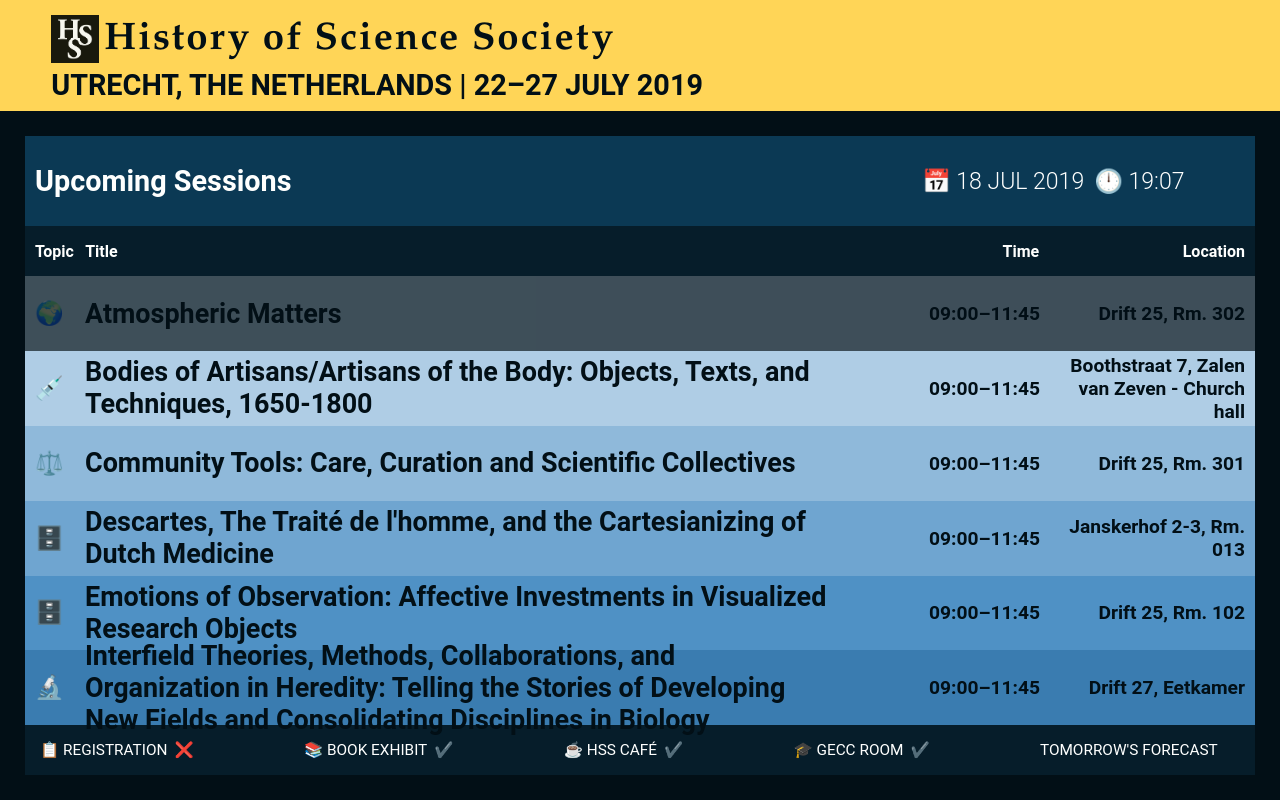
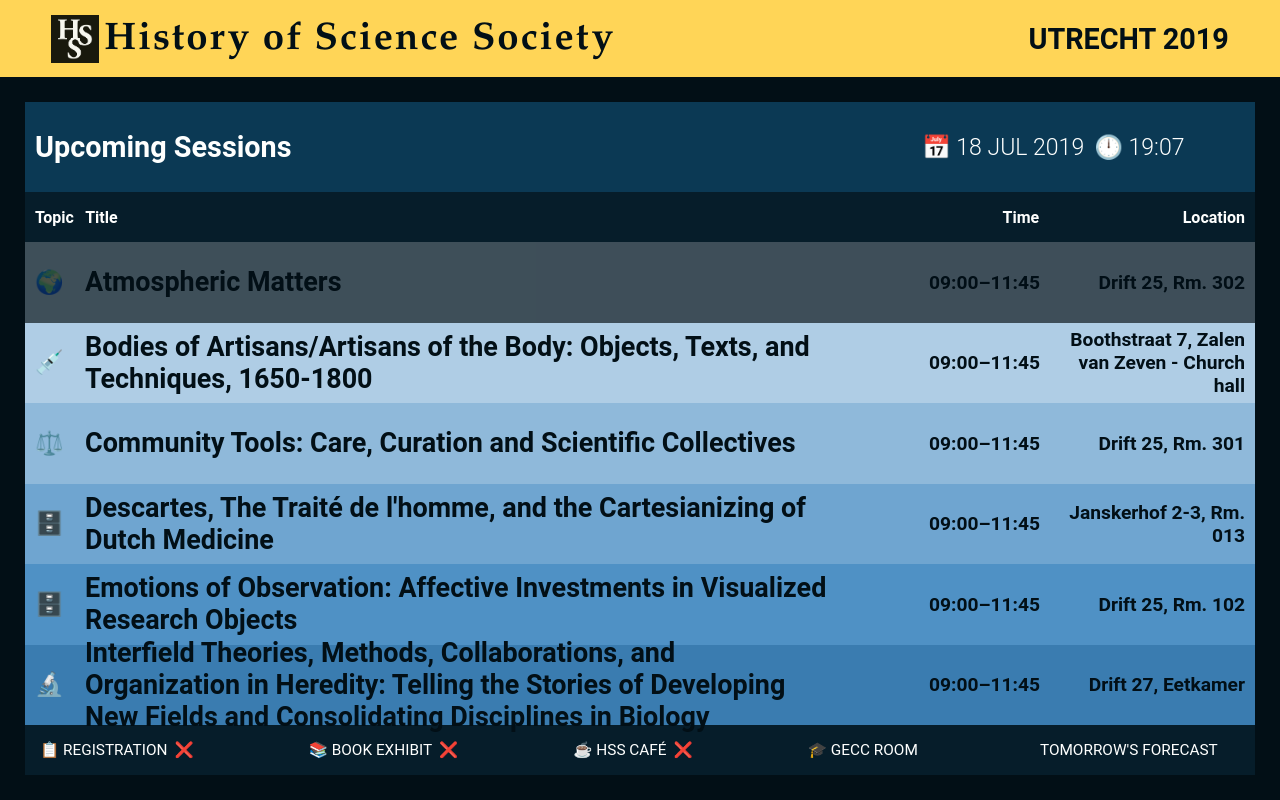
Before and after one commit to history-of-science-society/Conference-Readerboard, a website: page index.html in a window 1280 px wide. Drawn offline with nearby package versions, Linux system fonts and the light colour scheme; no server answers.

Commit message:
write open event class to function

```diff
--- a/index.html
+++ b/index.html
@@ -26,7 +26,7 @@
             <h1 class="brand">History of Science Society</h1>
         </a>
 
-        <h2 class="meeting">Utrecht, the Netherlands | 22&ndash;27 July 2019</h2>
+        <h2 class="meeting">Utrecht 2019</h2>
 
     </header>
 
@@ -94,19 +94,19 @@
             <footer class="info-container">
                 <div class="info">
                     <p class="info-name">📋 Registration</p>
-                    <p class="info-status closed"></p>
+                    <p class="info-status" id="reg"></p>
                 </div>
                 <div class="info">
                     <p class="info-name">📚 Book Exhibit</p>
-                    <p class="info-status open"></p>
+                    <p class="info-status" id="exhibit"></p>
                 </div>
                 <div class="info">
                     <p class="info-name">☕ HSS Café</p>
-                    <p class="info-status open"></p>
+                    <p class="info-status" id="cafe"></p>
                 </div>
                 <div class="info">
                     <p class="info-name">🎓 GECC Room</p>
-                    <p class="info-status open"></p>
+                    <p class="info-status" id="gecc"></p>
                 </div>
                 <div class="info">
                     <p class="info-name">Tomorrow's Forecast</p>
```
Also changed, not shown: dist/js/main.js.
